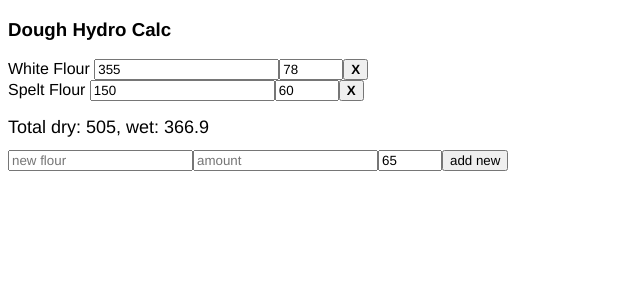
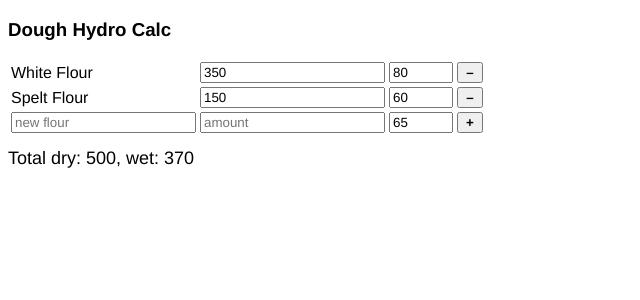
Before and after one commit to paul-c-guest/bread-calc-v2, an Angular app: page / in a window 1280 px wide. Shown: the top 300 px of the page, without its empty margins (0-640 px from the left). Built offline with nearby package versions, Linux system fonts and the light colour scheme.

Commit message:
changed <ul> to <table> for ease of formatting and incorporation of 'new' row

```diff
--- a/src/app/app.component.css
+++ b/src/app/app.component.css
@@ -7,8 +7,9 @@ ul {
   list-style: none;
 }
 
-.delete-button {
+.action-button {
   font-weight: bold;
+  width: 26px;
 }
 
 .total {
--- a/src/app/app.component.html
+++ b/src/app/app.component.html
@@ -1,31 +1,36 @@
 <h3>{{title}}</h3>
 
-<ul>
-  <li *ngFor="let flour of flours">
-    <div>
-      <label for="flourName">{{flour.name}} </label>
-      <input id="flourName" type="number" value="{{flour.amount}}" min="0" step="5" [(ngModel)]="flour.amount" />
-      <input type="number" value="{{flour.hydration}}" min="0" max="200" step="1" [(ngModel)]="flour.hydration" />
-      <button class="delete-button" type="button" (click)="remove(flour.name)">X</button>
-    </div>
-  </li>
-</ul>
+<table>
+  <tr *ngFor="let flour of flours">
+    <td class="table-cell-name">
+      {{flour.name}}
+    </td>
+    <td class="table-cell-amount">
+      <input type="number" value="{{flour.amount}}" min="0" step="5" [(ngModel)]="flour.amount" />
+    </td>
+    <td class="table-cell-hydration">
+      <input type="number" value="{{flour.hydration}}" min="0" max="200" [(ngModel)]="flour.hydration" />
+    </td>
+    <td>
+      <button class="action-button" type="button" (click)="remove(flour.name)">&ndash;</button>
+    </td>
+  </tr>
+  <tr>
+<td>
+  <input placeholder="new flour" #newFlourName type="text" />
+</td>
+<td>
+  <input placeholder="amount" #newFlourAmount type="number" min="0" />
+</td>
+<td>
+  <input placeholder="hydration" #newFlourHydration type="number" min="0" max="200" value="65" step="1" />
+</td>
+<td>
+  <button class="action-button" type="button" (click)="add(newFlourName.value, newFlourAmount.valueAsNumber, newFlourHydration.valueAsNumber);newFlourName.value = '';newFlourAmount.value = '';newFlourHydration.value='65'">+</button>
+</td>
+  </tr>
+</table>
 
 <div class="total">
   Total dry: {{ totalDry() | number }}, wet: {{ totalWet() | number }}
 </div>
-
-<div>
-  <input placeholder="new flour" #newFlourName type="text" />
-  <input placeholder="amount" #newFlourAmount type="number" min="0" />
-  <input placeholder="hydration" #newFlourHydration type="number" min="0" max="200" value="65" step="1" />
-
-  <button type="button" (click)="
-  add(newFlourName.value, newFlourAmount.valueAsNumber, newFlourHydration.valueAsNumber);
-  newFlourName.value = '';
-  newFlourAmount.value = '';
-  newFlourHydration.value='65'">
-    add new
-  </button>
-
-</div>
--- a/src/app/app.component.ts
+++ b/src/app/app.component.ts
@@ -13,7 +13,7 @@ export class AppComponent implements OnInit {
 
   ngOnInit(): void {
     this.flours = [
-      { name: 'White Flour', amount: 355, hydration: 78 },
+      { name: 'White Flour', amount: 350, hydration: 80 },
       { name: 'Spelt Flour', amount: 150, hydration: 60 },
     ]
   }
```
